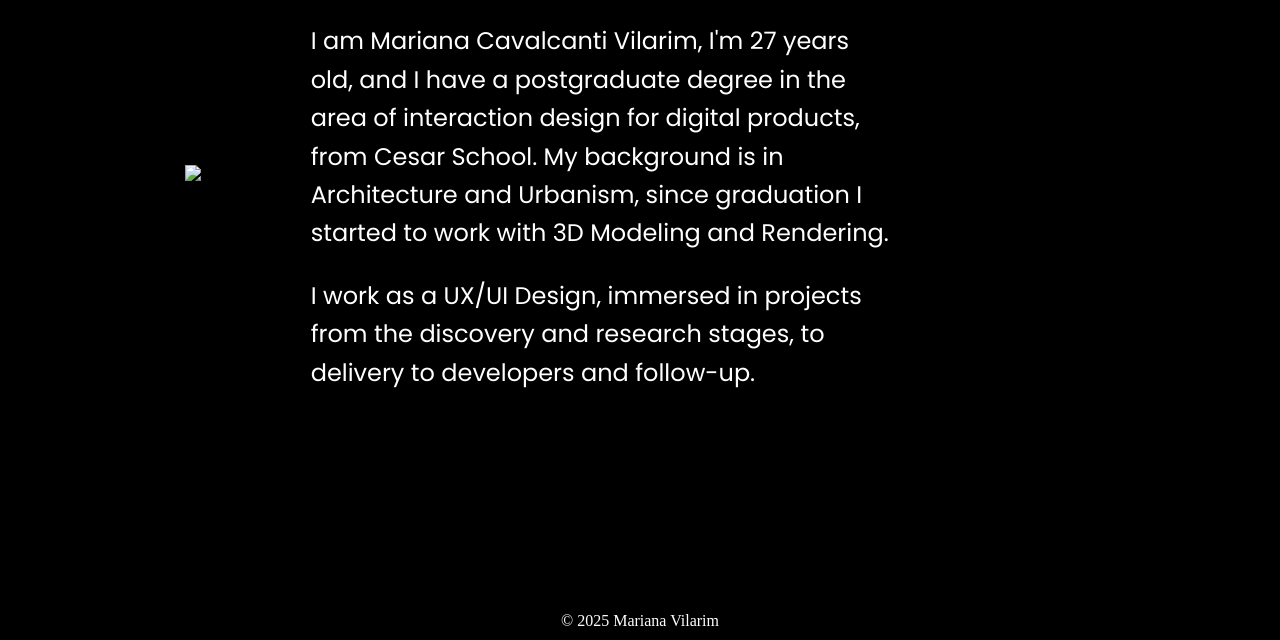
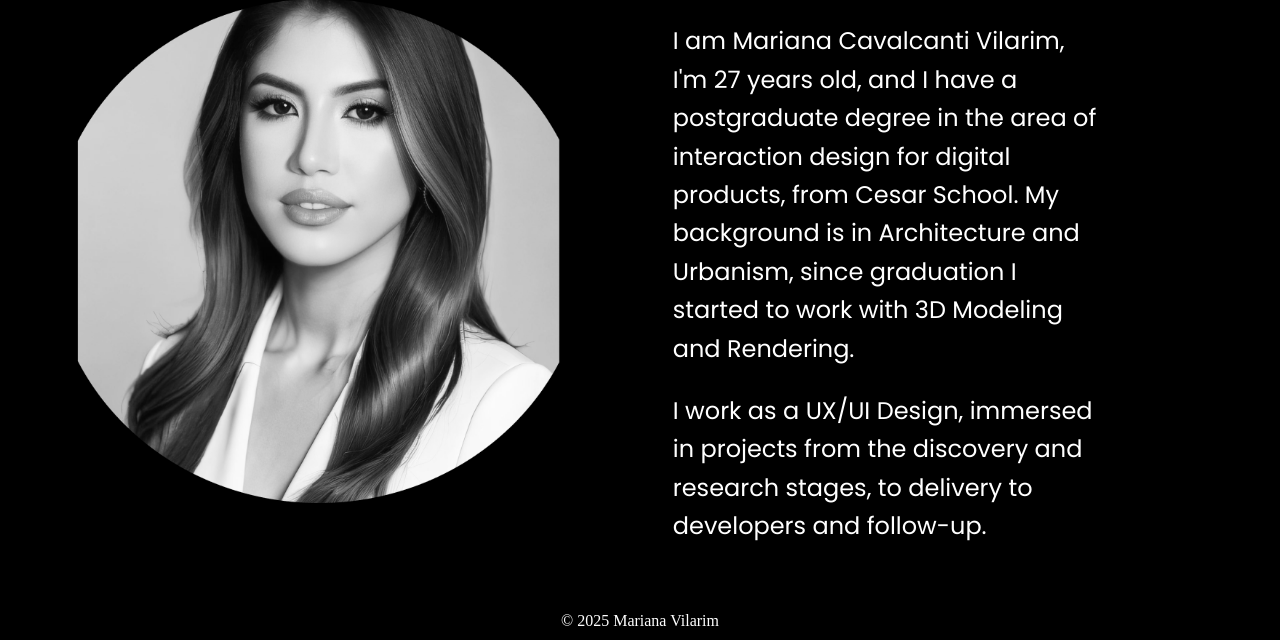
Before and after one commit to marianavilarim/Marianavilarim, a plain HTML site: page aboutme.html in a window 1280 px wide. Shown: the part 160-800 px from the top of the page. Drawn offline with Linux system fonts and the light colour scheme; the site is published under a folder, as on GitHub Pages, so addresses that start at the root find nothing.

Commit message:
change img src to relative path

```diff
--- a/aboutme.html
+++ b/aboutme.html
@@ -18,7 +18,7 @@
         <div class="container-info poppins">
             <div class="">
                 <div class="image">
-                    <img src="/assets/Me.png" alt="Me">
+                    <img src="./assets/Me.png" alt="Me">
                 </div>
             </div>
             <div class="info">
```
